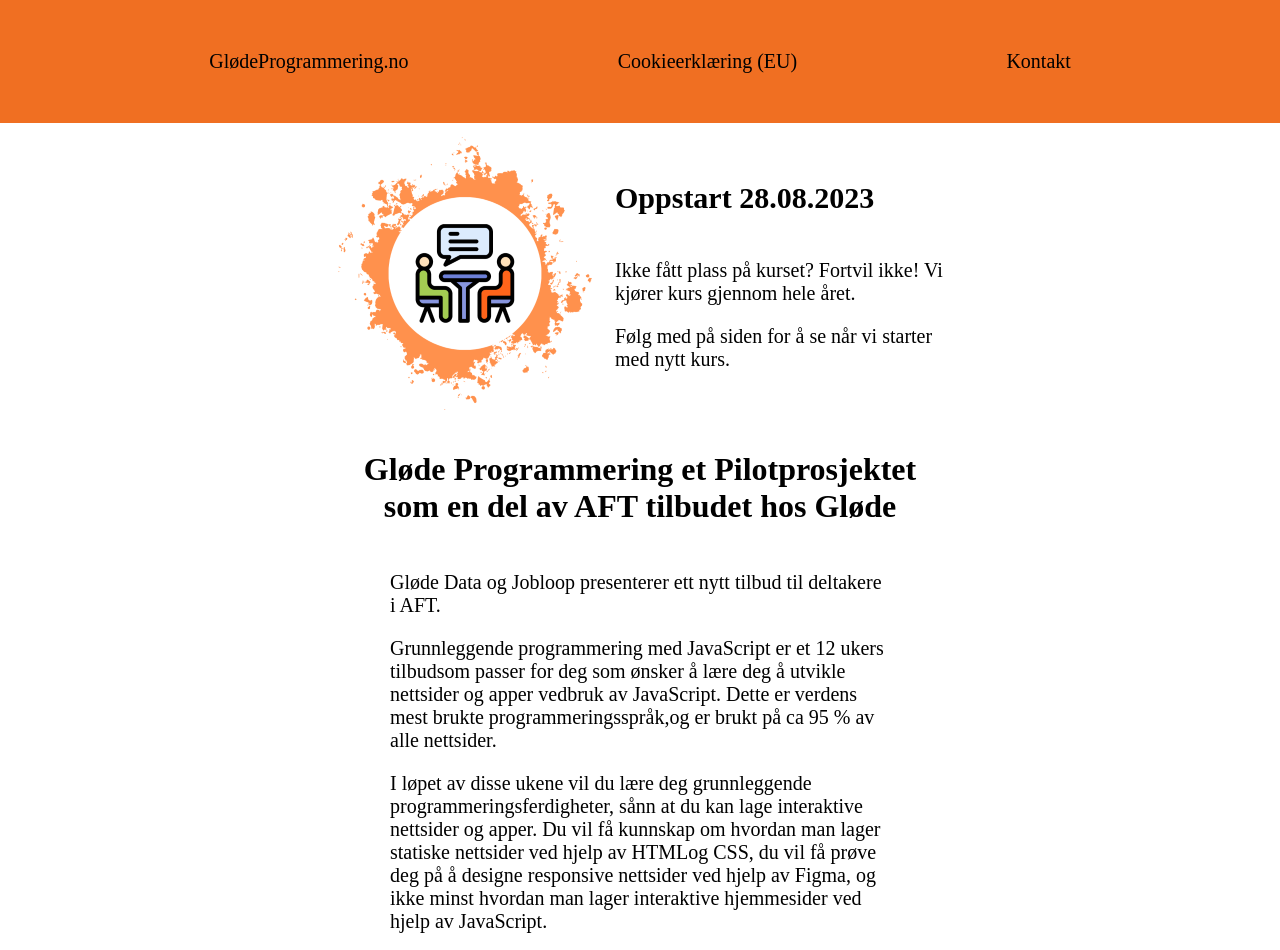
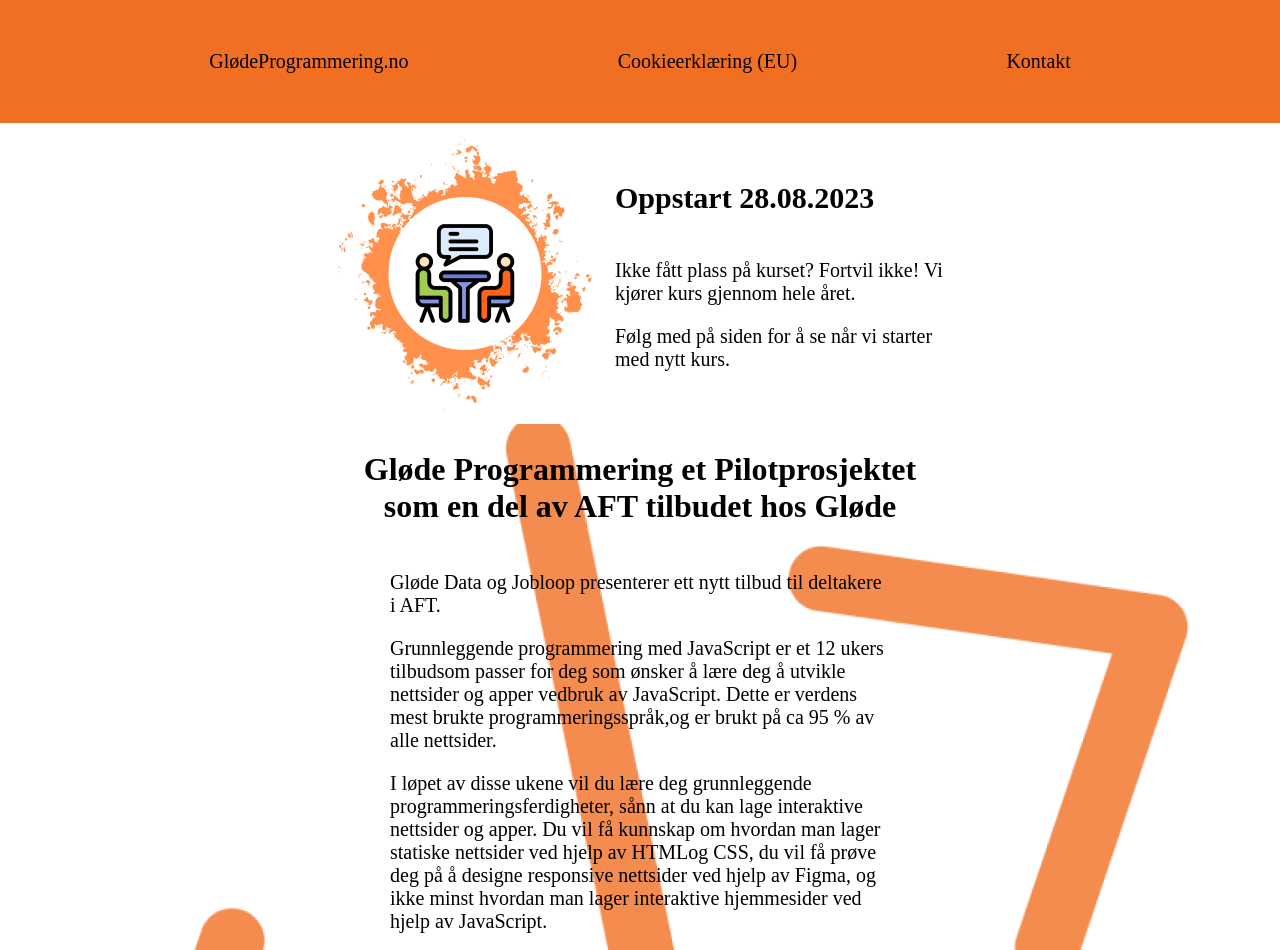
Before and after one commit to LarsGKodehode/glode-programmering-20-09-23-design-to-code, a plain HTML site: page index.html in a window 1280 px wide. Shown: the top 950 px of the page. Drawn offline with Linux system fonts and the light colour scheme.

Commit message:
add background image

```diff
--- a/index.html
+++ b/index.html
@@ -29,8 +29,8 @@
       </nav>
     </header>
 
-    <main class="grow flex-col items-center">
-      <section class="flex items-center">
+    <main class="grow flex-col">
+      <section class="flex items-center justify-center">
         <img src="./assets/glode_logo.png" alt="" />
 
         <div class="flex-col">
@@ -46,7 +46,7 @@
         </div>
       </section>
 
-      <section class="flex-col items-center">
+      <section class="flex-col items-center background-info">
         <h2 class="max-w-xl text-center font-2xl">
           Gløde Programmering et Pilotprosjektet som en del av AFT tilbudet hos
           Gløde
--- a/style.css
+++ b/style.css
@@ -18,3 +18,10 @@
   padding-left: 20px;
   padding-right: 20px;
 }
+
+.background-info {
+  background-image: url("./assets/code-brackets.png");
+  background-size: contain;
+  background-repeat: no-repeat;
+  background-position: center;
+}
--- a/style/utility.css
+++ b/style/utility.css
@@ -34,6 +34,10 @@
 
 .justify-between {
   justify-content: space-between;
+}
+
+.justify-center {
+  justify-content: center;
 }
 
 .items-center {
```
Also changed, not shown: assets/code-brackets.png (added).
